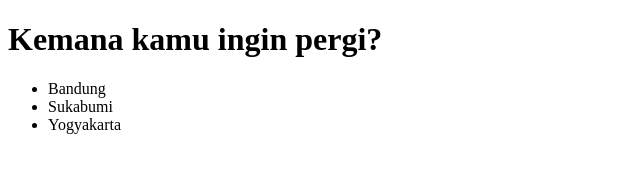
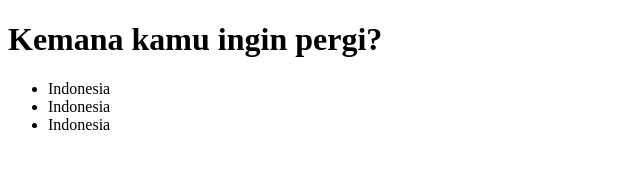
Before and after one commit to Ikram-Maulana/belajarJavascript, a plain HTML site: page CPL/Jquery/second.html in a window 1280 px wide. Shown: the full height of the page, 0-640 px from the left. Drawn offline with Linux system fonts and the light colour scheme.

Commit message:
Set Text yang Ada di li Menjadi Indonesia

```diff
--- a/CPL/Jquery/second.html
+++ b/CPL/Jquery/second.html
@@ -21,6 +21,7 @@
     // Akan Dijalankan Setelah Dokumen Siap
     $("document").ready(function () {
       console.log("Jquery Sudah Jalan");
+      $("li").text("Indonesia");
     });
   </script>
 </body>
```
